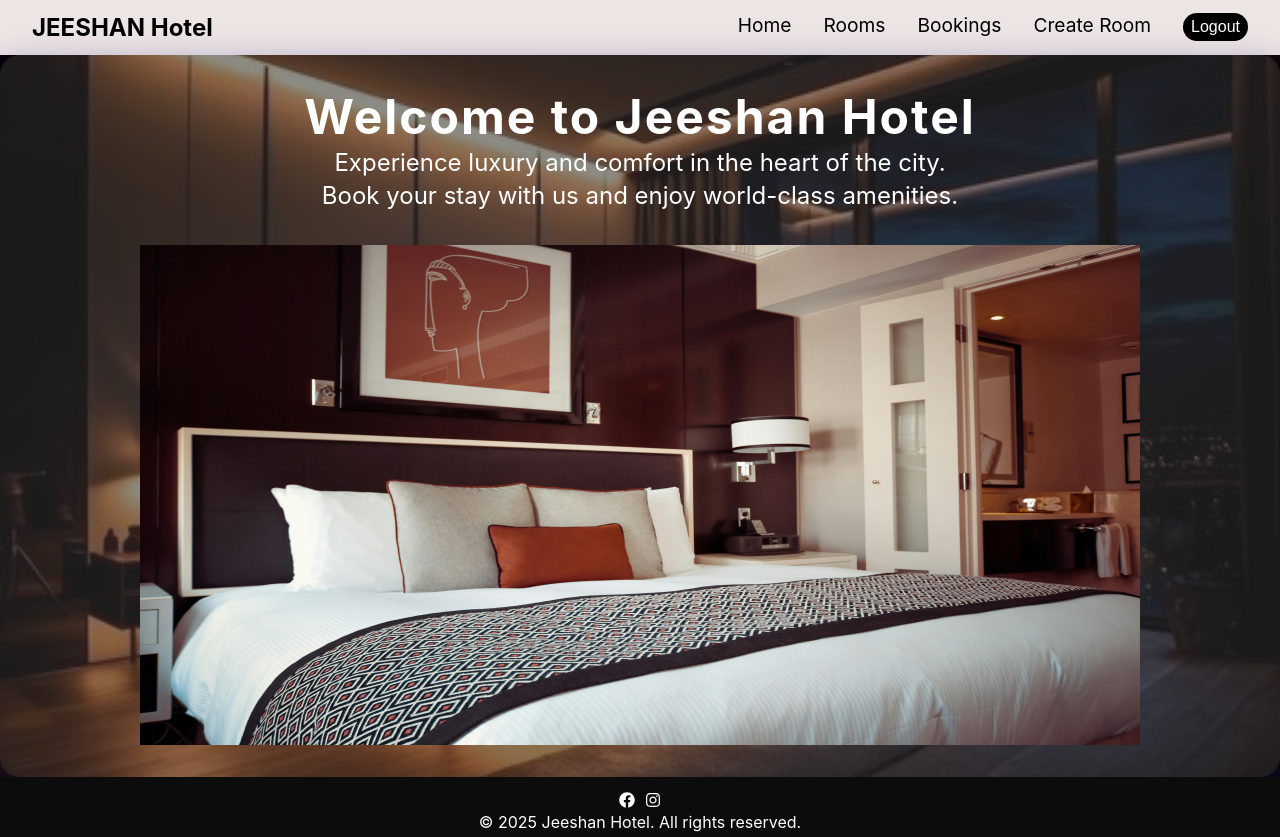
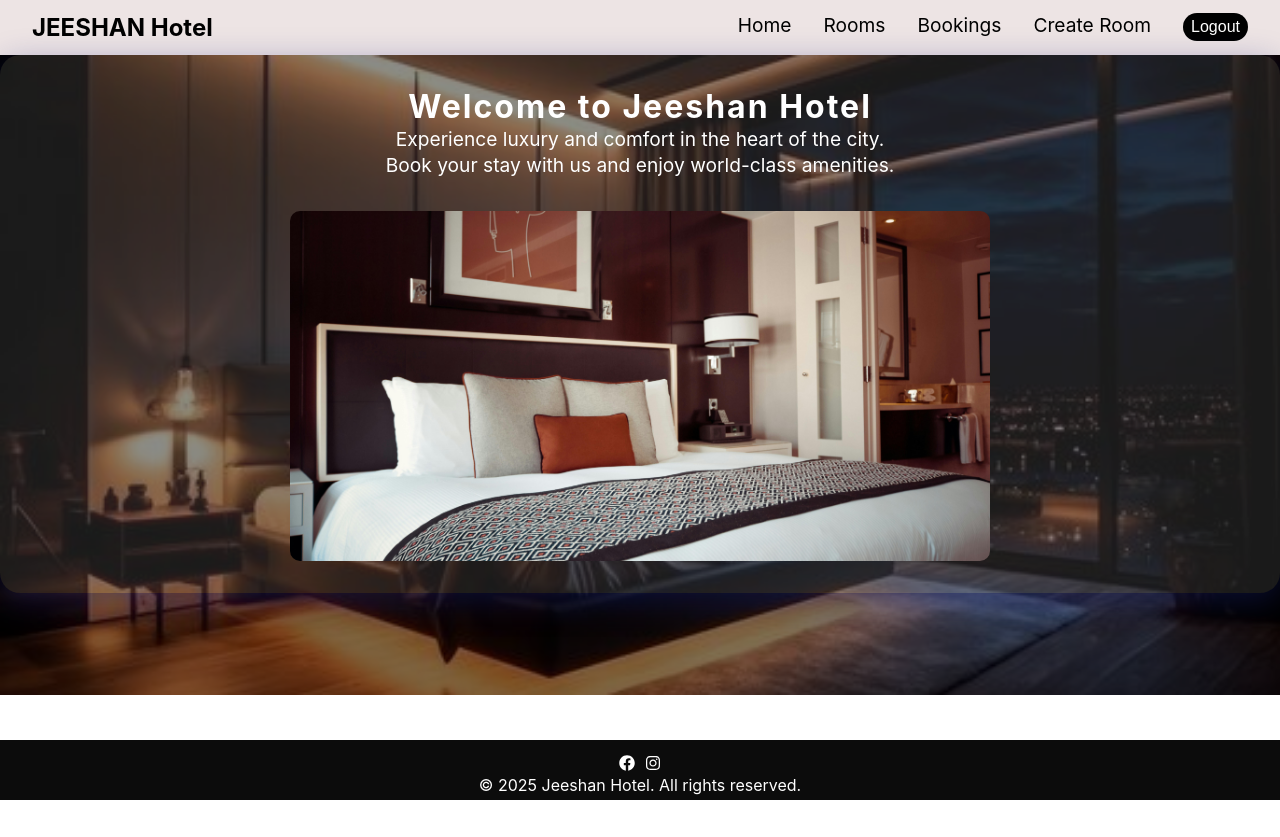
Before and after one commit to Yasindev46/hotelbooking, a React (Create React App) app: page /#/ in a window 1280 px wide. After the commit the page ends 800 px from the top, so only its background shows below. Built offline with nearby package versions, Linux system fonts and the light colour scheme; no server answers; sample sign-in values are in the browser's storage.

Commit message:
css updated

```diff
--- a/src/App.css
+++ b/src/App.css
@@ -88,7 +88,7 @@ a {
 }
 /* ========================================================================= */
 .rooms-container {
-  min-height: 620px;
+  min-height: 500px;
   padding: 15px;
   /* background: url('/public/images/image3.jpg') center/cover no-repeat; */
 
@@ -102,16 +102,20 @@ a {
 /* ========================================================================= */
 .roomlist-container {
   .room-box {
-    width: 400px;
+    /* width: 400px; */
+
     img {
       width: 100%;
+      height: 200px;
+      object-fit: "contain";
+      /* aspect-ratio: "3/2"; */
     }
   }
 }
 
 /* ========================================================================= */
 .bookings-container {
-  min-height: 600px;
+  min-height: 500px;
   padding: 15px;
 
   table {
@@ -156,7 +160,7 @@ a {
  {
   width: 1200px;
   max-width: 90%;
-  min-height: 600px;
+  min-height: 500px;
   margin: 0 auto;
   padding: 15px;
 }
@@ -184,15 +188,24 @@ a {
 }
 
 .home-title {
-  font-size: 3rem;
+  font-size: 2rem;
   font-weight: bold;
-  /* margin-bottom: 1rem; */
   letter-spacing: 2px;
 }
 
 .home-subtitle {
-  font-size: 1.5rem;
+  font-size: 1.2rem;
   margin-bottom: 2rem;
   font-weight: 400;
   line-height: 1.4;
 }
+.carousel{
+  width: 60%;
+  height: 350px;
+  .carousel-image{
+    width: 70%;
+    height: 100%;
+    object-fit: cover;
+    border-radius: 10px;
+  }
+}
--- a/src/App.js
+++ b/src/App.js
@@ -1,6 +1,7 @@
 import React from 'react';
+import { useSelector } from 'react-redux';
 import "./App.css"
-import { HashRouter as Router,Routes,Route } from 'react-router-dom';
+import { HashRouter as Router,Routes,Route,Navigate,Outlet } from 'react-router-dom';
 import Home from './pages/Home/Home';
 import Login from './pages/Login/Login';
 import Register from './pages/Register/Register';
@@ -16,15 +17,32 @@ import Success from './pages/Register/Success';
 import AllBookings from './pages/Bookings/Allbookings';
 import Footer from './pages/Footer/Footer';
 
+function RequireAuth() {
+  const { user } = useSelector((state) => state.auth);
+
+  return user ? <Outlet /> : <Navigate to="/login" replace />;
+}
+
+function RequireGuest() {
+  const { user } = useSelector((state) => state.auth);
+
+  return user ? <Navigate to="/" replace /> : <Outlet />;
+}
+
 function App() {
+  const { user } = useSelector((state) => state.auth);
+
   return (
     <div className="App">
       <Router>
         <Header/>
         <Routes>
-        <Route path='/' element={<Home/>}/>
+          <Route element={<RequireGuest />}>
             <Route path='/login' element={<Login/>}/>
             <Route path='/register' element={<Register/>}/>
+          </Route>
+          <Route element={<RequireAuth />}>
+            <Route path='/' element={<Home/>}/>
             <Route path='/dashboard' element={<Dashboard/>}/>
             <Route path='/rooms' element={<Rooms/>}/>
             <Route path='/rooms/create' element={<Createroom/>}/>
@@ -34,8 +52,10 @@ function App() {
             <Route path='/bookings/:id' element={<Bookroom/>}/>
             <Route path='/success' element={<Success/>}/>
             <Route path='/allbookings' element={<AllBookings/>}/>
+          </Route>
+          <Route path='*' element={<Navigate to={user ? "/" : "/login"} replace />}/>
         </Routes>
-      <Footer />
+        {user && <Footer />}
       </Router>
     </div>
   );
--- a/src/components/Header/Header.jsx
+++ b/src/components/Header/Header.jsx
@@ -1,43 +1,36 @@
-import React,{useEffect} from 'react';
+import React from 'react';
 import "./Header.css"
 import { Link,useNavigate } from 'react-router-dom';
 import { useSelector,useDispatch } from 'react-redux';
-import {logoutUser,reset} from "../../features/auth"
+import {logoutUser} from "../../features/auth"
 
 const Header = () => {
   const { user } = useSelector((state) => state.auth);
     const navigate = useNavigate();
     const dispatch = useDispatch()
 
-    useEffect(() => {
-      if (!user) {
-        navigate("/login");
-      }
-    }, [user,navigate]);
-
-const handleLogout=async()=>{
-dispatch(logoutUser())
-dispatch(reset())
-}
+    const handleLogout = () => {
+      dispatch(logoutUser());
+      navigate("/login", { replace: true });
+    };
 
   return (
     <div className='header-container'>
-      <Link to='/'>
+      <Link to={user ? '/' : '/login'}>
       <h2 className='logo'>JEESHAN Hotel</h2>
       </Link>
       <nav>
+        {user ?
+        <>
         <Link to='/'>Home</Link>
         <Link to='/rooms'>Rooms</Link>
-        {user?
-        <>
         <Link to='/allbookings'>Bookings</Link>
         <Link to='/rooms/create'>Create Room</Link>
         <button onClick={handleLogout}>Logout</button>
         </>
-        :<>
+        : <>
         <Link to='/login'>Login</Link>
         <Link to='/register'>Register</Link>
-
         </>}
       </nav>
     </div>
--- a/src/features/auth.js
+++ b/src/features/auth.js
@@ -49,21 +49,9 @@ export const loginUser=createAsyncThunk("auth/login",async(userData,thunkApi)=>{
     }
 })
 
-export const logoutUser=createAsyncThunk("auth/logout",async(_,thunkApi)=>{
-    try {
-        const res = await fetch(`${apiUrl}/users/logout`);
-        if (!res.ok) {
-          const err = await res.json();
-          return thunkApi.rejectWithValue(err);
-        }
-
-        const data =await res.json();
-        localStorage.removeItem("user")
-        return data;
-    } catch (error) {
-        return thunkApi.rejectWithValue(error.message);
-    }
-})
+export const logoutUser = createAsyncThunk("auth/logout", async () => {
+  localStorage.removeItem("user");
+});
 
 const initialState = {
   user: user ? user : null,
@@ -93,7 +81,6 @@ export const authSlice = createSlice({
       .addCase(registerUser.fulfilled, (state, action) => {
         state.isLoading = false;
         state.isSuccess = true;
-        state.user = action.payload;
       })
       .addCase(registerUser.rejected, (state, action) => {
         state.isError = true;
@@ -116,18 +103,22 @@ export const authSlice = createSlice({
         state.message = "Email or Password is incorrect";
       })
       .addCase(logoutUser.pending,(state,action)=>{
-        state.isLoading=true
+        state.isLoading = true;
+        state.isError = false;
+        state.isSuccess = false;
+        state.message = "";
+        state.user = null;
       })
       .addCase(logoutUser.fulfilled,(state,action)=>{
-        state.isError=false
         state.isLoading = false;
-        state.isSuccess = true;
+        state.isError = false;
         state.user = null;
       })
       .addCase(logoutUser.rejected,(state,action)=>{
+        state.isLoading = false;
         state.isError = true;
-        state.isSuccess = false;
-        state.message = action.payload;
+        state.user = null;
+        state.message = action.error.message;
       })
   }
 });
--- a/src/pages/Register/Register.jsx
+++ b/src/pages/Register/Register.jsx
@@ -7,6 +7,7 @@ const Register = () => {
   const dispatch = useDispatch();
   const navigate = useNavigate();
   const { user, isSuccess } = useSelector((state) => state.auth);
+  const [errorMessage, setErrorMessage] = useState("");
   const [formData, setFormData] = useState({
     name: "",
     email: "",
@@ -15,6 +16,7 @@ const Register = () => {
 
   const { name, email, password } = formData;
   const handleChange = (e) => {
+    setErrorMessage("");
     setFormData((prevState) => ({
       ...prevState,
       [e.target.name]: e.target.value,
@@ -23,6 +25,10 @@ const Register = () => {
 
   const handleSubmit = (e) => {
     e.preventDefault();
+    if (!name || !email || !password) {
+      setErrorMessage("Please fill in all fields.");
+      return;
+    }
     const datatoSubmit = {
       name,
       email,
@@ -51,6 +57,9 @@ const Register = () => {
               value={name}
               onChange={handleChange}
             />
+            {errorMessage && (
+              <p style={{ color: "red", fontSize: "14px" }}>Please enter name</p>
+            )}
           </div>
           <div className="input-group">
             <label htmlFor="name">Email</label>
@@ -61,6 +70,9 @@ const Register = () => {
               value={email}
               onChange={handleChange}
             />
+            {errorMessage && (
+              <p style={{ color: "red", fontSize: "14px" }}>Please enter email</p>
+            )}
           </div>
           <div className="input-group">
             <label htmlFor="name">Password</label>
@@ -71,6 +83,9 @@ const Register = () => {
               value={password}
               onChange={handleChange}
             />
+            {errorMessage && (
+              <p style={{ color: "red", fontSize: "14px" }}>Please enter password</p>
+            )}
           </div>
           <button type="submit">Submit</button>
         </form>
--- a/src/pages/manage/Room.jsx
+++ b/src/pages/manage/Room.jsx
@@ -43,13 +43,13 @@ const Room = () => {
   }, [id,apiUrl]);
   return (
     <div className="room-container">
-      <h1 className="text-center">Room</h1>
+      <h1 className="text-center"> {room ? room.name : "Room"}</h1>
       <div className="room-item">
         {room ? (
           <>
             {" "}
             <Carousel/>
-            <h2 className="text-center">{room.name}</h2>
+            {/* <h2 className="text-center">{room.name}</h2> */}
             <p>{room.desc}</p>
             <h3> Rs. {room.price.toFixed(2)}</h3>
             <Link to={`/bookings/${room._id}`}> <button>Book Now</button></Link>
--- a/src/pages/manage/Roomlist.jsx
+++ b/src/pages/manage/Roomlist.jsx
@@ -3,10 +3,10 @@ import { Link } from "react-router-dom";
 const Roomlist = ({ item }) => {
 
   return (
-    <div className="roomlist-container">
+    <div className="roomlist-container" style={{ backgroundImage: "yellow" , border: "1px solid #0c0c0c", borderRadius: "5px", marginBottom: "15px" }}>
       <Link to={`/rooms/getall/${item._id}`}>
-        <div className="room-box">
-          <img src={`${process.env.PUBLIC_URL}/room.webp`} alt="" />
+        <div className="room-box" >
+          <img src={`${process.env.PUBLIC_URL}/room.webp`} alt=""/>
           <h2 className="text-center">{item.name}</h2>
         </div>
       </Link>
```
Also changed, not shown: src/pages/Login/Login.jsx (+12 -12 lines). Lines whose indentation alone changed are shown as unchanged.
